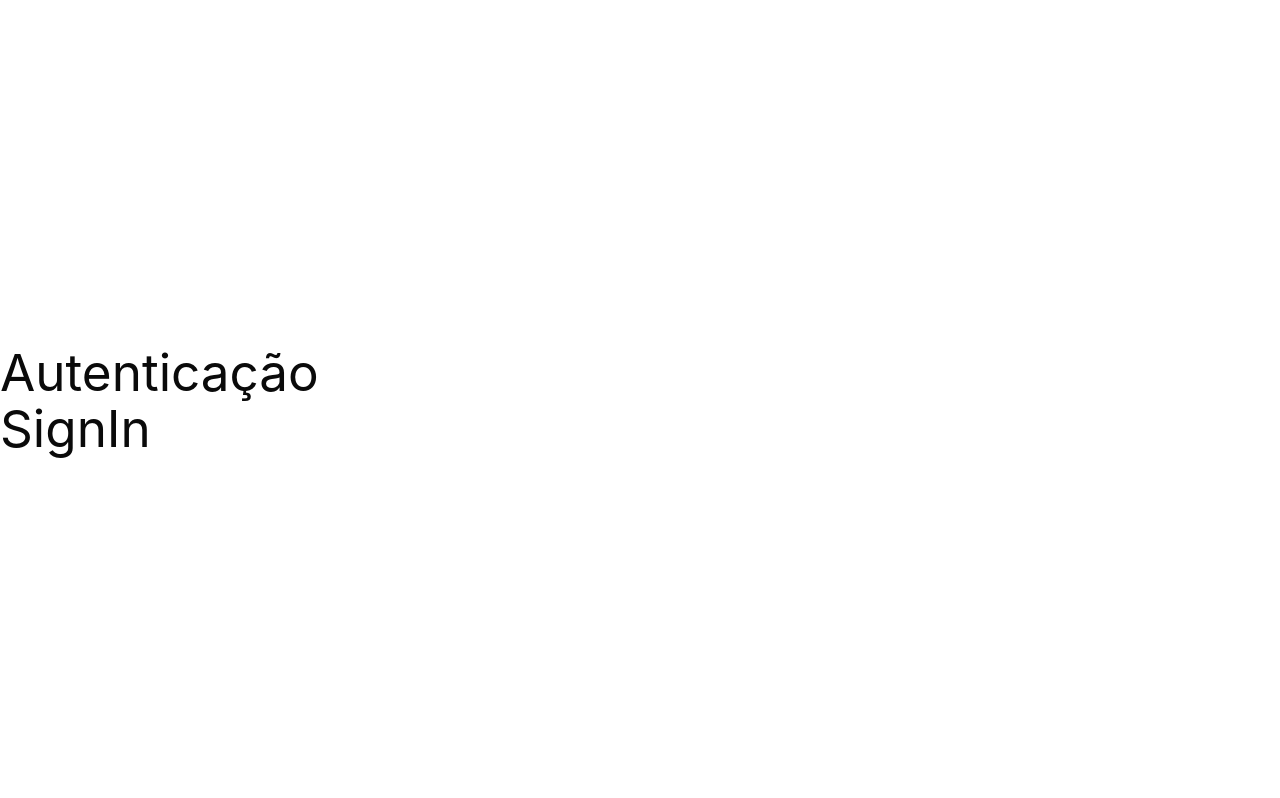
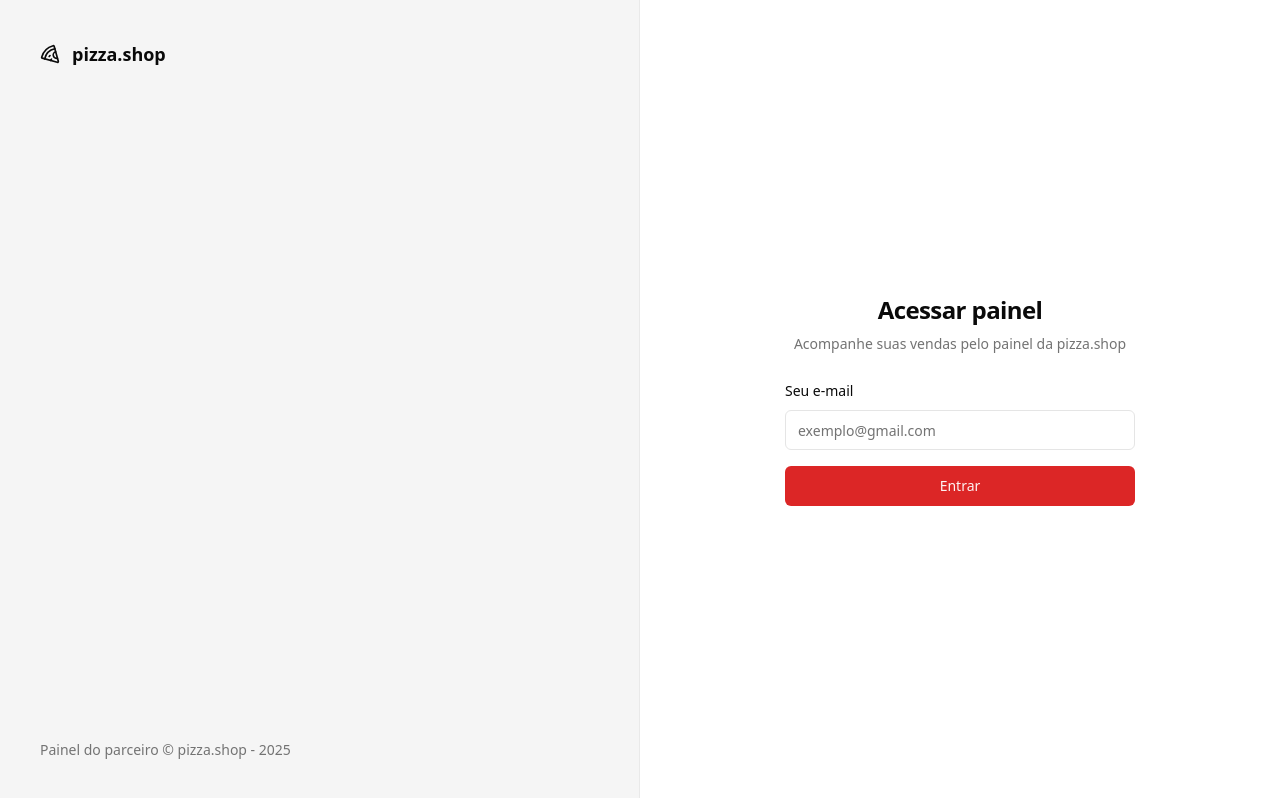
Before and after one commit to GersonDantas/pizza-shop, a React app: page /sign-in in a window 1280 px wide. Built offline with nearby package versions, Linux system fonts and the light colour scheme; the HTML template or start-up script is replaced by a standard one.

Commit message:
feat(auth): implement sign-in page layout and styling

```diff
--- a/package.json
+++ b/package.json
@@ -10,6 +10,7 @@
     "preview": "vite preview"
   },
   "dependencies": {
+    "@radix-ui/react-label": "^2.1.1",
     "@radix-ui/react-slot": "^1.1.1",
     "@rocketseat/eslint-config": "^3.0.12",
     "class-variance-authority": "^0.7.1",
--- /dev/null
+++ b/src/components/ui/input.tsx
@@ -0,0 +1,29 @@
+import * as React from 'react'
+
+import { cn } from '@/lib/utils'
+
+const Input = React.forwardRef<HTMLInputElement, React.ComponentProps<'input'>>(
+  ({ className, type, ...props }, ref) => {
+    return (
+      <input
+        type={type}
+        className={cn(
+          `flex h-10 w-full rounded-md border border-input bg-background
+          px-3 py-2 text-base ring-offset-background file:border-0
+          file:bg-transparent file:text-sm file:font-medium
+          file:text-foreground placeholder:text-muted-foreground
+          focus-visible:outline-none focus-visible:ring-2
+          focus-visible:ring-ring focus-visible:ring-offset-2
+          disabled:cursor-not-allowed disabled:opacity-50
+          md:text-sm`,
+          className,
+        )}
+        ref={ref}
+        {...props}
+      />
+    )
+  },
+)
+Input.displayName = 'Input'
+
+export { Input }
--- /dev/null
+++ b/src/components/ui/label.tsx
@@ -0,0 +1,24 @@
+import * as React from "react"
+import * as LabelPrimitive from "@radix-ui/react-label"
+import { cva, type VariantProps } from "class-variance-authority"
+
+import { cn } from "@/lib/utils"
+
+const labelVariants = cva(
+  "text-sm font-medium leading-none peer-disabled:cursor-not-allowed peer-disabled:opacity-70"
+)
+
+const Label = React.forwardRef<
+  React.ElementRef<typeof LabelPrimitive.Root>,
+  React.ComponentPropsWithoutRef<typeof LabelPrimitive.Root> &
+    VariantProps<typeof labelVariants>
+>(({ className, ...props }, ref) => (
+  <LabelPrimitive.Root
+    ref={ref}
+    className={cn(labelVariants(), className)}
+    {...props}
+  />
+))
+Label.displayName = LabelPrimitive.Root.displayName
+
+export { Label }
--- a/src/global.css
+++ b/src/global.css
@@ -2,79 +2,6 @@
 @tailwind components;
 @tailwind utilities;
 
-:root {
-  font-family: Inter, system-ui, Avenir, Helvetica, Arial, sans-serif;
-  line-height: 1.5;
-  font-weight: 400;
-
-  color-scheme: light dark;
-  color: rgba(255, 255, 255, 0.87);
-  background-color: #242424;
-
-  font-synthesis: none;
-  text-rendering: optimizeLegibility;
-  -webkit-font-smoothing: antialiased;
-  -moz-osx-font-smoothing: grayscale;
-}
-
-a {
-  font-weight: 500;
-  color: #646cff;
-  text-decoration: inherit;
-}
-
-a:hover {
-  color: #535bf2;
-}
-
-body {
-  margin: 0;
-  display: flex;
-  place-items: center;
-  min-width: 320px;
-  min-height: 100vh;
-}
-
-h1 {
-  font-size: 3.2em;
-  line-height: 1.1;
-}
-
-button {
-  border-radius: 8px;
-  border: 1px solid transparent;
-  padding: 0.6em 1.2em;
-  font-size: 1em;
-  font-weight: 500;
-  font-family: inherit;
-  background-color: #1a1a1a;
-  cursor: pointer;
-  transition: border-color 0.25s;
-}
-
-button:hover {
-  border-color: #646cff;
-}
-
-button:focus,
-button:focus-visible {
-  outline: 4px auto -webkit-focus-ring-color;
-}
-
-@media (prefers-color-scheme: light) {
-  :root {
-    color: #213547;
-    background-color: #ffffff;
-  }
-
-  a:hover {
-    color: #747bff;
-  }
-
-  button {
-    background-color: #f9f9f9;
-  }
-}
 
 @layer base {
   :root {
@@ -84,8 +11,8 @@
     --card-foreground: 0 0% 3.9%;
     --popover: 0 0% 100%;
     --popover-foreground: 0 0% 3.9%;
-    --primary: 0 0% 9%;
-    --primary-foreground: 0 0% 98%;
+    --primary: 0 72.2% 50.6%;
+    --primary-foreground: 0 85.7% 97.3%;
     --secondary: 0 0% 96.1%;
     --secondary-foreground: 0 0% 9%;
     --muted: 0 0% 96.1%;
@@ -96,14 +23,10 @@
     --destructive-foreground: 0 0% 98%;
     --border: 0 0% 89.8%;
     --input: 0 0% 89.8%;
-    --ring: 0 0% 3.9%;
-    --chart-1: 12 76% 61%;
-    --chart-2: 173 58% 39%;
-    --chart-3: 197 37% 24%;
-    --chart-4: 43 74% 66%;
-    --chart-5: 27 87% 67%;
+    --ring: 0 72.2% 50.6%;
     --radius: 0.5rem;
   }
+
   .dark {
     --background: 0 0% 3.9%;
     --foreground: 0 0% 98%;
@@ -111,8 +34,8 @@
     --card-foreground: 0 0% 98%;
     --popover: 0 0% 3.9%;
     --popover-foreground: 0 0% 98%;
-    --primary: 0 0% 98%;
-    --primary-foreground: 0 0% 9%;
+    --primary: 0 72.2% 50.6%;
+    --primary-foreground: 0 85.7% 97.3%;
     --secondary: 0 0% 14.9%;
     --secondary-foreground: 0 0% 98%;
     --muted: 0 0% 14.9%;
@@ -123,14 +46,10 @@
     --destructive-foreground: 0 0% 98%;
     --border: 0 0% 14.9%;
     --input: 0 0% 14.9%;
-    --ring: 0 0% 83.1%;
-    --chart-1: 220 70% 50%;
-    --chart-2: 160 60% 45%;
-    --chart-3: 30 80% 55%;
-    --chart-4: 280 65% 60%;
-    --chart-5: 340 75% 55%;
+    --ring: 0 72.2% 50.6%;
   }
 }
+
 
 @layer base {
   * {
--- a/src/pages/_layouts/auth.tsx
+++ b/src/pages/_layouts/auth.tsx
@@ -1,9 +1,23 @@
+import { Pizza } from 'lucide-react'
 import { Outlet } from 'react-router-dom'
+
 export function AuthLayout() {
   return (
-    <div>
-      <h1>Autenticação</h1>
-      <div>
+    <div className="grid min-h-screen grid-cols-2">
+      <div className="flex h-full flex-col
+      justify-between border-r
+      border-foreground/5 bg-muted p-10 text-muted-foreground"
+      >
+        <div className="flex items-center gap-3 text-lg text-foreground">
+          <Pizza className="h-5 w-5" />
+          <span className="font-semibold">pizza.shop</span>
+        </div>
+
+        <footer className="text-sm">
+          Painel do parceiro &copy; pizza.shop - {new Date().getFullYear()}
+        </footer>
+      </div>
+      <div className="flex flex-col items-center justify-center">
         <Outlet />
       </div>
     </div>
--- a/src/pages/auth/sign-in.tsx
+++ b/src/pages/auth/sign-in.tsx
@@ -1,10 +1,32 @@
+import { Button } from '@/components/ui/button'
+import { Input } from '@/components/ui/input'
+import { Label } from '@/components/ui/label'
 import { Helmet } from 'react-helmet-async'
 
 export function SignIn() {
   return (
     <>
       <Helmet title="Login" />
-      <h1>SignIn</h1>
+      <div className="p-8">
+        <div className="flex w-[350px] flex-col justify-center gap-6">
+          <div className="flex flex-col gap-2 text-center">
+            <h1 className="text-2xl font-semibold tracking-tight">
+              Acessar painel
+            </h1>
+            <p className="text-sm text-muted-foreground">
+              Acompanhe suas vendas pelo painel da pizza.shop
+            </p>
+          </div>
+
+          <form className="space-y-4">
+            <div className="space-y-2">
+              <Label htmlFor="email">Seu e-mail</Label>
+              <Input id="email" type="email" placeholder="exemplo@gmail.com" />
+            </div>
+            <Button className="w-full">Entrar</Button>
+          </form>
+        </div>
+      </div>
     </>
   )
 }
```
Also changed, not shown: 1 other file (tests, documents, lock files or other folders).
